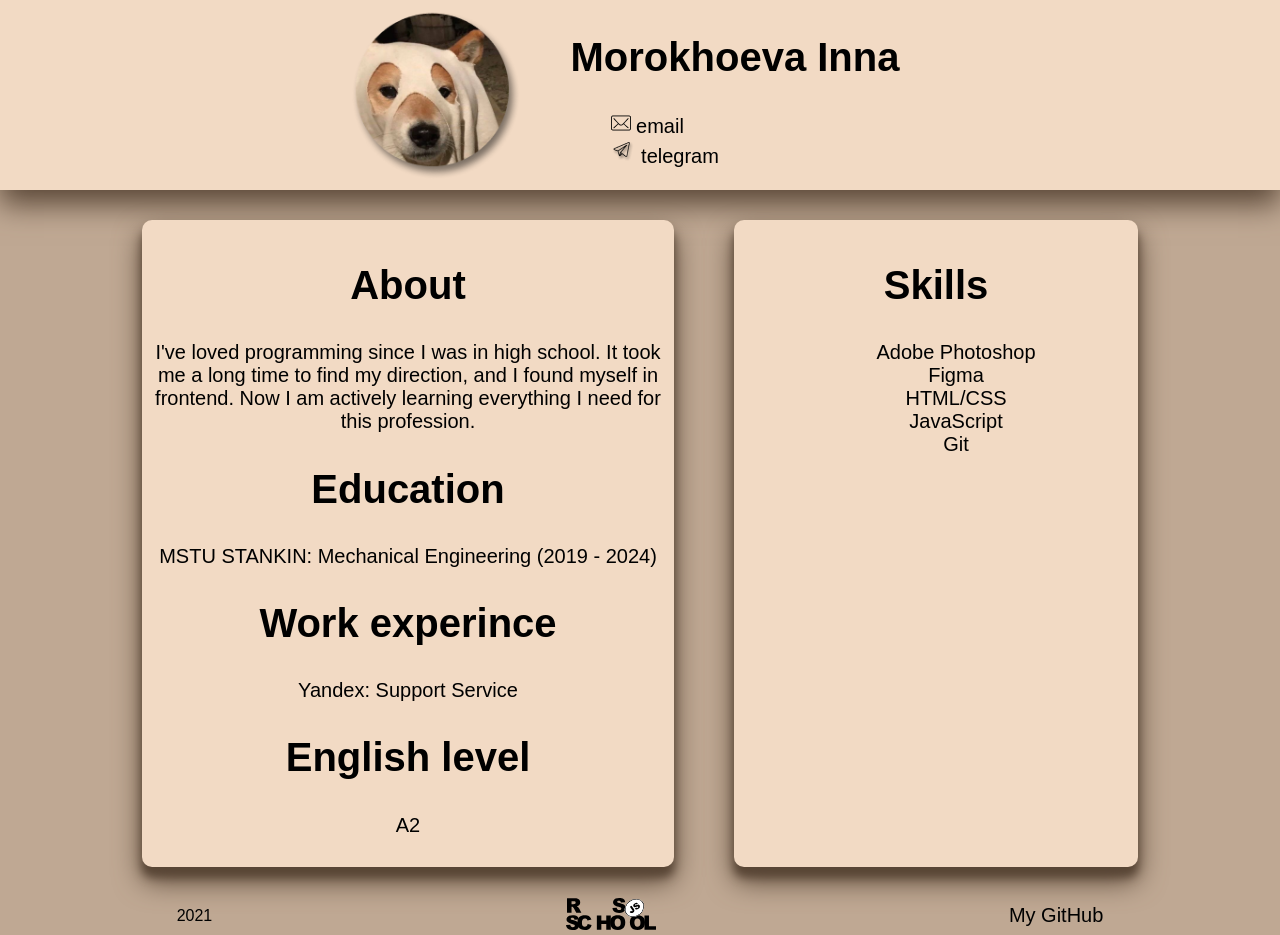
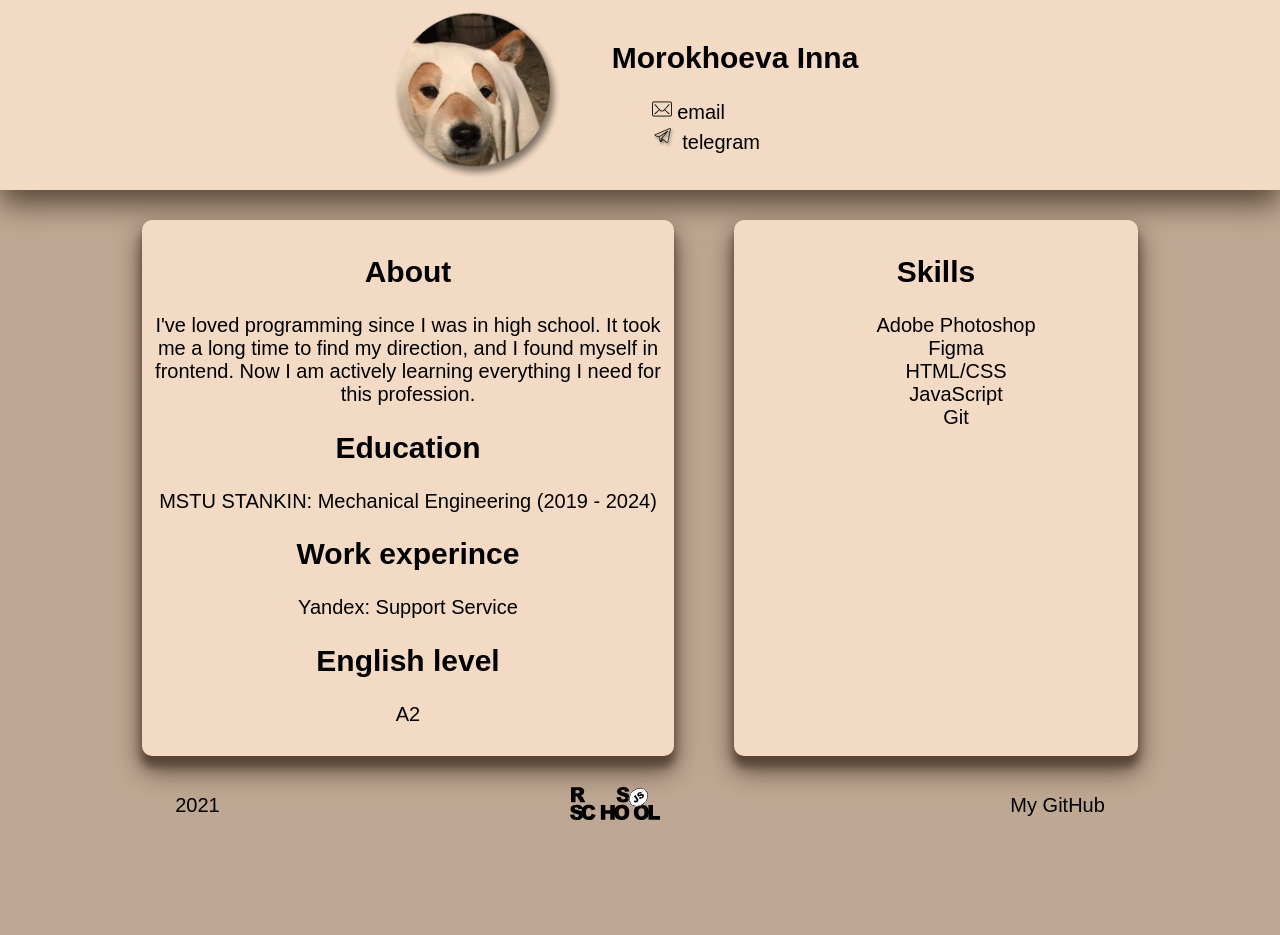
Before and after one commit to zilarr/rsschool-cvew, a plain HTML site: page index.html in a window 1280 px wide. After the commit the page ends 825 px from the top, so only its background shows below. Drawn offline with Linux system fonts and the light colour scheme.

Commit message:
refactor: rename elements for better readability

```diff
--- a/index.html
+++ b/index.html
@@ -28,16 +28,16 @@
     </header>
     <main>
         <section class="info">
-                <h1>About</h1>
+                <h2>About</h2>
                 <p>I've loved programming since I was in high school. It took me a long time to find my direction, and I found myself in frontend. Now I am actively learning everything I need for this profession. </p>
-                <h1>Education</h1>
+                <h2>Education</h2>
                 <p>MSTU STANKIN: Mechanical Engineering (2019 - 2024)</p>
-                <h1>Work experince</h1>
+                <h2>Work experince</h2>
                 <p>Yandex: Support Service</p>
-                <h1>English level</h1>
+                <h2>English level</h2>
                 <p>A2</p>
         </section>
-        <section class="skills">
+        <aside class="skills">
             <h1>Skills</h1>
             <ul>
                 <li>Adobe Photoshop</li>
@@ -46,7 +46,7 @@
                 <li>JavaScript</li>
                 <li>Git</li>
             </ul>
-        </section>
+        </aside>
         </main>
     <footer>
         <div class="date">2021</div>
--- a/style.css
+++ b/style.css
@@ -2,6 +2,7 @@ body{
     font-family: 'Work Sans', sans-serif;
     background-color: #BFA893;
     margin: 0px;
+    font-size: 20px;
 }
 header{
     background-color: #F2DAC4;
@@ -26,19 +27,11 @@ main{
 }
 a {
     text-decoration: none;
-    font-size: 20px;
     color: black;
- }
-p{
-    font-size: 20px;
-}
-h1{
-    font-size: 40px;
 }
  ul{
     list-style-type: none;
-    font-size: 20px;
- }
+}
 .info{
     width: 40%;
     box-shadow: 0 14px 28px #594636, 0 10px 10px #594636;
@@ -47,7 +40,7 @@ h1{
     padding: 10px;
     background-color: #F2DAC4;
     border-radius: 10px;
- }
+}
  .skills {
     width: 30%;
     margin: 30px;
@@ -56,12 +49,12 @@ h1{
     border-radius: 10px;
     box-shadow: 0 14px 28px #594636, 0 10px 10px #594636;
     text-align: center;
- }
+}
  footer{
     align-items: center;
     display: flex;
     justify-content: space-around;
- }
+}
 .footer_img{
     width: 90px;
 }
```
